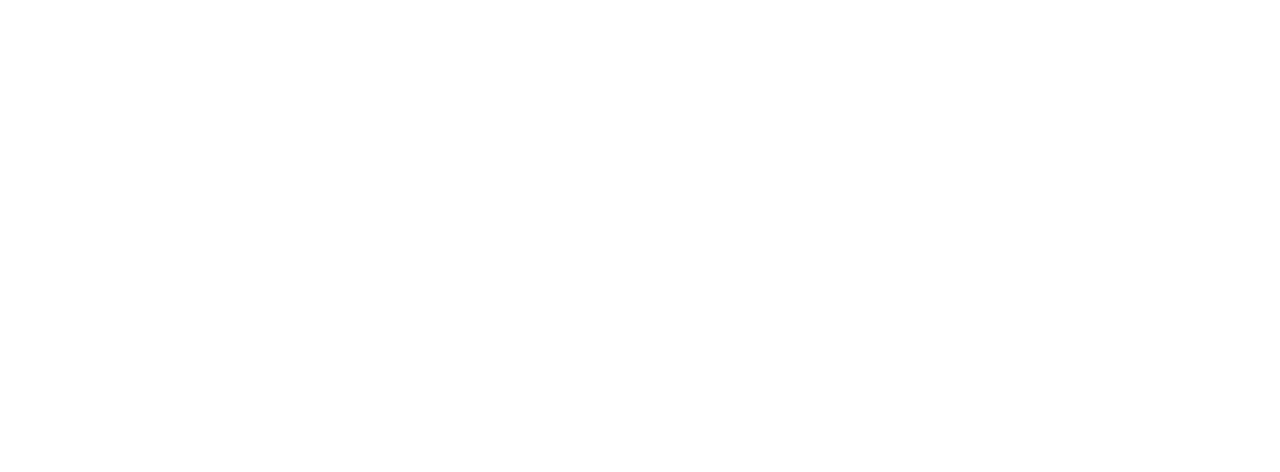
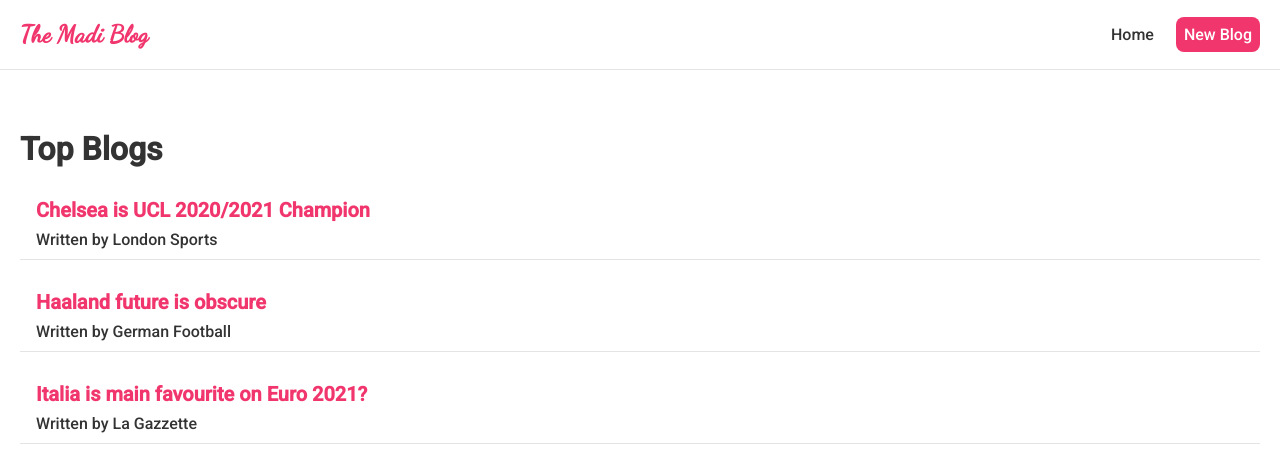
Before and after one commit to Madi-S/Madi-Blog, a React (Create React App) app: page / in a window 1280 px wide. Shown: the top 472 px of the page. Built offline with nearby package versions, Linux system fonts and the light colour scheme.

Commit message:
blog components implemented

```diff
--- a/public/index.html
+++ b/public/index.html
@@ -1,32 +1,16 @@
 <!DOCTYPE html>
 <html lang="en">
-  <head>
+
+<head>
     <meta charset="utf-8" />
     <link rel="icon" href="%PUBLIC_URL%/favicon.ico" />
     <meta name="viewport" content="width=device-width, initial-scale=1" />
     <meta name="theme-color" content="#000000" />
-    <meta
-      name="description"
-      content="Web site created using create-react-app"
-    />
-    <link rel="apple-touch-icon" href="%PUBLIC_URL%/logo192.png" />
-    <!--
-      manifest.json provides metadata used when your web app is installed on a
-      user's mobile device or desktop. See https://developers.google.com/web/fundamentals/web-app-manifest/
-    -->
-    <link rel="manifest" href="%PUBLIC_URL%/manifest.json" />
-    <!--
-      Notice the use of %PUBLIC_URL% in the tags above.
-      It will be replaced with the URL of the `public` folder during the build.
-      Only files inside the `public` folder can be referenced from the HTML.
+    <meta name="description" content="Web site created using create-react-app" />
+    <title>React App</title>
+</head>
 
-      Unlike "/favicon.ico" or "favicon.ico", "%PUBLIC_URL%/favicon.ico" will
-      work correctly both with client-side routing and a non-root public URL.
-      Learn how to configure a non-root public URL by running `npm run build`.
-    -->
-    <title>React App</title>
-  </head>
-  <body>
+<body>
     <noscript>You need to enable JavaScript to run this app.</noscript>
     <div id="root"></div>
     <!--
@@ -39,5 +23,6 @@
       To begin the development, run `npm start` or `yarn start`.
       To create a production bundle, use `npm run build` or `yarn build`.
     -->
-  </body>
+</body>
+
 </html>
--- a/src/App.jsx
+++ b/src/App.jsx
@@ -1,5 +1,15 @@
-function App() {
-    return <div className='App'></div>
+import Navbar from './components/Navbar'
+import Home from './components/Home'
+
+const App = () => {
+    return (
+        <div className='app'>
+            <Navbar />
+            <div className='content'>
+                <Home />
+            </div>
+        </div>
+    )
 }
 
 export default App
--- /dev/null
+++ b/src/components/BlogList.jsx
@@ -0,0 +1,17 @@
+const BlogList = props => {
+    return (
+        <div className='content__blog-list'>
+            {props.children}
+            {props.blogs.map(blog => (
+                <div key={blog.id} className='content__blog-preview'>
+                    <h2 className='content__blog-preview-heading'>
+                        {blog.title}
+                    </h2>
+                    <p>Written by {blog.authour}</p>
+                </div>
+            ))}
+        </div>
+    )
+}
+
+export default BlogList
--- /dev/null
+++ b/src/components/Home.jsx
@@ -0,0 +1,35 @@
+import { useState } from 'react'
+import BlogList from './BlogList'
+
+const Home = () => {
+    const [blogs, setBlogs] = useState([
+        {
+            title: 'Chelsea is UCL 2020/2021 Champion',
+            body: 'lorem ipsum',
+            authour: 'London Sports',
+            id: 14324
+        },
+        {
+            title: 'Haaland future is obscure',
+            body: 'lorem ipsum',
+            authour: 'German Football',
+            id: 21256
+        },
+        {
+            title: 'Italia is main favourite on Euro 2021?',
+            body: 'lorem ipsum',
+            authour: 'La Gazzette',
+            id: 994583
+        }
+    ])
+
+    return (
+        <div className='home'>
+            <BlogList blogs={blogs}>
+                <h1>Top Blogs</h1>
+            </BlogList>
+        </div>
+    )
+}
+
+export default Home
--- /dev/null
+++ b/src/components/Navbar.jsx
@@ -0,0 +1,18 @@
+const Navbar = () => {
+    return (
+        <nav className='navbar'>
+            <h1 className='navbar__heading'>The Madi Blog</h1>
+            <div className='navbar__links'>
+                <a className='navbar__link' href='/'>Home</a>
+                <a className='navbar__link' href='/create' style={{
+                    color: '#fff',
+                    padding: '8px',
+                    borderRadius: '8px',
+                    backgroundColor: '#f1356d'
+                }}>New Blog</a>
+            </div>
+        </nav>
+    )
+}
+
+export default Navbar
--- a/src/index.css
+++ /dev/null
@@ -1,13 +0,0 @@
-body {
-  margin: 0;
-  font-family: -apple-system, BlinkMacSystemFont, 'Segoe UI', 'Roboto', 'Oxygen',
-    'Ubuntu', 'Cantarell', 'Fira Sans', 'Droid Sans', 'Helvetica Neue',
-    sans-serif;
-  -webkit-font-smoothing: antialiased;
-  -moz-osx-font-smoothing: grayscale;
-}
-
-code {
-  font-family: source-code-pro, Menlo, Monaco, Consolas, 'Courier New',
-    monospace;
-}
--- a/src/index.jsx
+++ b/src/index.jsx
@@ -1,7 +1,8 @@
-import ReactDOM from 'react-dom'
-import './index.css'
 import App from './App'
 import React from 'react'
+import ReactDOM from 'react-dom'
+
+import './styles/index.css'
 
 ReactDOM.render(
     <React.StrictMode>
--- /dev/null
+++ b/src/styles/index.css
@@ -0,0 +1,66 @@
+@import url('https://fonts.googleapis.com/css2?family=Roboto:wght@500&display=swap');
+@import url('https://fonts.googleapis.com/css2?family=Dancing+Script:wght@500&display=swap');
+
+/* Base Styles */
+
+* {
+    font-family: 'Roboto', sans-serif;
+    margin: 0;
+    color: #333;
+}
+
+/* Navbar Styles */
+
+.navbar {
+    padding: 20px;
+    display: flex;
+    align-items: center;
+    min-width: 600px;
+    margin: 0 auto;
+    border-bottom: 1px solid #e4e4e4;
+}
+
+.navbar__heading {
+    color: #f1356d;
+    font-family: 'Dancing Script', cursive !important;
+}
+
+.navbar__links {
+    margin-left: auto;
+}
+
+.navbar__link {
+    text-decoration: none;
+    margin-left: 16px;
+    padding: 6px;
+    transition: color ease-in .3s;
+}
+
+.navbar__link:hover {
+    color: #f1356d;
+}
+
+/* Content Styles */
+
+.content {
+    min-width: 600px;
+    margin: 40px auto;
+    padding: 20px;
+}
+
+.content__blog-preview {
+    padding: 10px 16px;
+    margin: 20px 0;
+    border-bottom: 1px solid #e4e4e4;
+    transition: box-shadow ease-in-out .25s;
+}
+
+.content__blog-preview:hover {
+    box-shadow: 1px 3px 5px rgba(0, 0, 0, .12);
+}
+
+.content__blog-preview-heading {
+    font-size: 20px;
+    color: #f1356d;
+    margin-bottom: 8px;
+}
```
